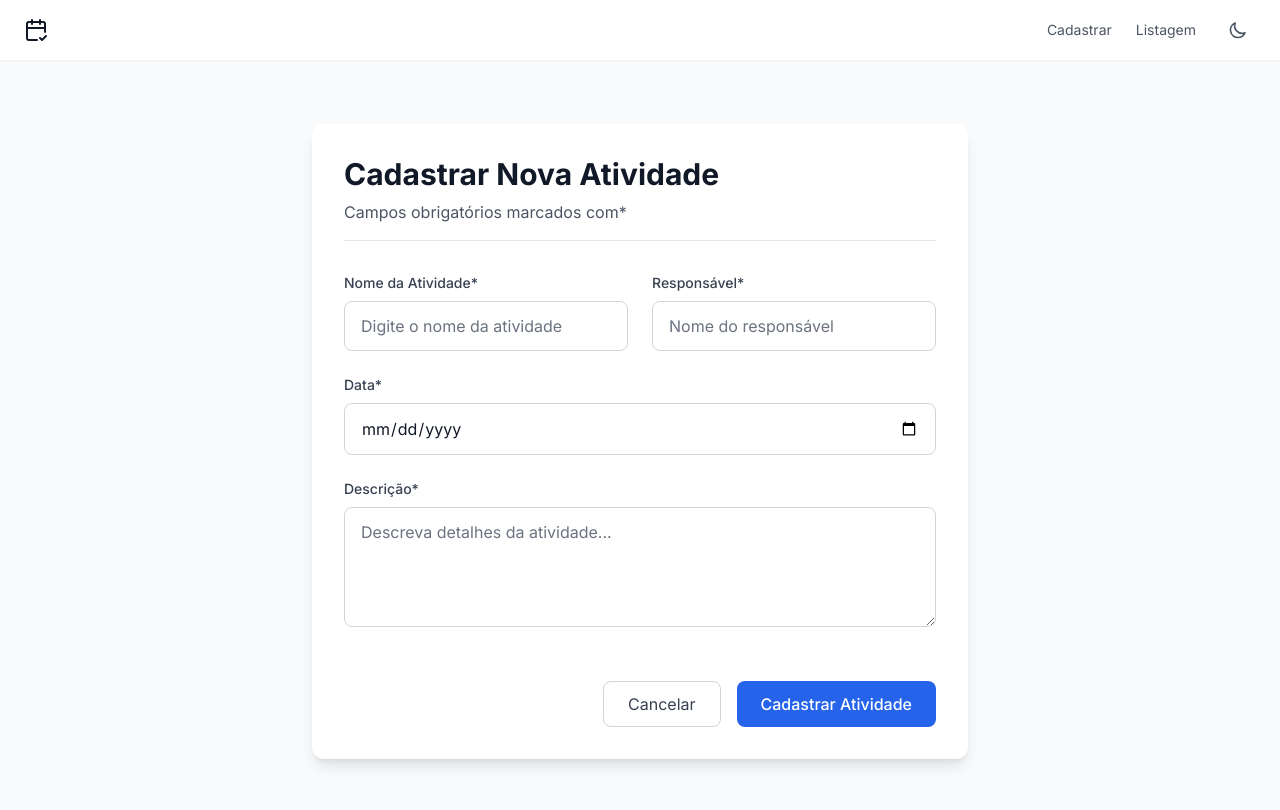
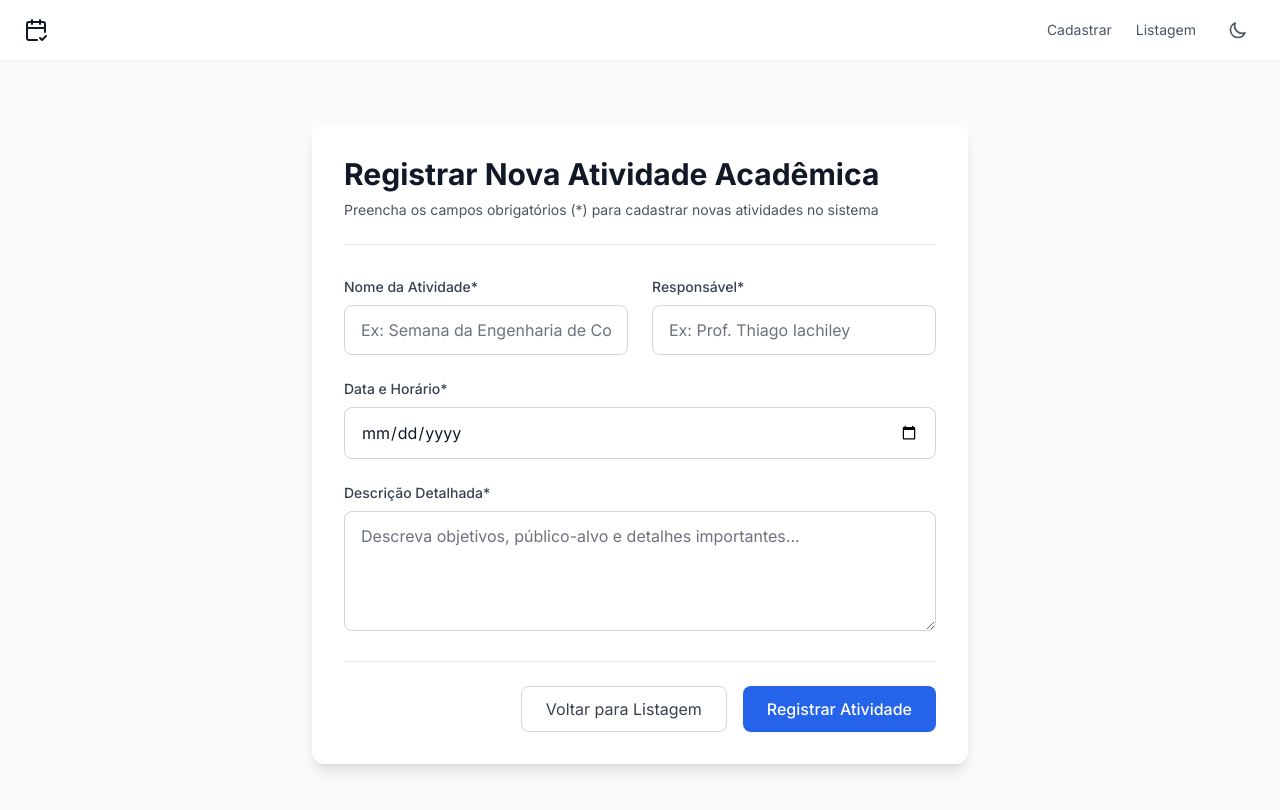
Before and after one commit to alanlimadev/tec-web-mini-projeto5, a Next.js app: page /cadastro in a window 1280 px wide. Shown: the top 810 px of the page. Built offline with nearby package versions, Linux system fonts and the light colour scheme.

Commit message:
feat: update CadastroPage form labels and error handling for improved user experience

```diff
--- a/src/app/cadastro/page.tsx
+++ b/src/app/cadastro/page.tsx
@@ -50,16 +50,17 @@ export default function CadastroPage() {
   return (
     <div className="min-h-screen bg-gray-50 dark:bg-gray-900 transition-colors duration-200 py-8 px-4 sm:px-6 lg:px-8">
       <div className="max-w-3xl mx-auto bg-white dark:bg-gray-800 rounded-xl shadow-lg dark:shadow-xl dark:shadow-gray-900/20 p-8 transition-all">
-        <div className="mb-8 border-b dark:border-gray-700 pb-4">
+        <header className="mb-8 space-y-2 border-b dark:border-gray-700 pb-6">
           <h1 className="text-3xl font-bold text-gray-900 dark:text-gray-100">
-            Cadastrar Nova Atividade
+            Registrar Nova Atividade Acadêmica
           </h1>
-          <p className="mt-2 text-gray-600 dark:text-gray-400">
-            Campos obrigatórios marcados com*
+          <p className="text-gray-600 dark:text-gray-400 text-sm">
+            Preencha os campos obrigatórios (*) para cadastrar novas atividades
+            no sistema
           </p>
-        </div>
+        </header>
 
-        <form onSubmit={handleSubmit} className="space-y-6">
+        <form onSubmit={handleSubmit(onSubmit)} className="space-y-6">
           <div className="grid grid-cols-1 gap-6 sm:grid-cols-2">
             <div>
               <label
@@ -68,18 +69,33 @@ export default function CadastroPage() {
               >
                 Nome da Atividade*
               </label>
+              <div className="relative">
                 <input
                   id="nome"
-                name="nome"
-                required
-                className="w-full px-4 py-3 border border-gray-300 dark:border-gray-600 rounded-lg
-                focus:ring-2 focus:ring-blue-500 focus:border-blue-500
+                  {...register('nome')}
+                  className={`w-full px-4 py-3 border rounded-lg
+                    focus:ring-2 focus:border-transparent
                     bg-white dark:bg-gray-700
                     text-gray-900 dark:text-gray-100
                     placeholder-gray-500 dark:placeholder-gray-400
-                transition-all"
-                placeholder="Digite o nome da atividade"
+                    transition-all ${
+                      errors.nome
+                        ? 'border-red-500 focus:ring-red-500'
+                        : 'border-gray-300 dark:border-gray-600 focus:ring-blue-500'
+                    }`}
+                  placeholder="Ex: Semana da Engenharia de Computação de Sobral"
                 />
+                {errors.nome && (
+                  <div className="absolute inset-y-0 right-3 flex items-center">
+                    <CircleAlert className="h-5 w-5 text-red-500" />
+                  </div>
+                )}
+              </div>
+              {errors.nome && (
+                <p className="mt-2 text-sm text-red-600 dark:text-red-400">
+                  {errors.nome.message}
+                </p>
+              )}
             </div>
 
             <div>
@@ -89,18 +105,33 @@ export default function CadastroPage() {
               >
                 Responsável*
               </label>
+              <div className="relative">
                 <input
                   id="responsavel"
-                name="responsavel"
-                required
-                className="w-full px-4 py-3 border border-gray-300 dark:border-gray-600 rounded-lg
-                focus:ring-2 focus:ring-blue-500 focus:border-blue-500
+                  {...register('responsavel')}
+                  className={`w-full px-4 py-3 border rounded-lg
+                    focus:ring-2 focus:border-transparent
                     bg-white dark:bg-gray-700
                     text-gray-900 dark:text-gray-100
                     placeholder-gray-500 dark:placeholder-gray-400
-                transition-all"
-                placeholder="Nome do responsável"
+                    transition-all ${
+                      errors.responsavel
+                        ? 'border-red-500 focus:ring-red-500'
+                        : 'border-gray-300 dark:border-gray-600 focus:ring-blue-500'
+                    }`}
+                  placeholder="Ex: Prof. Thiago Iachiley"
                 />
+                {errors.responsavel && (
+                  <div className="absolute inset-y-0 right-3 flex items-center">
+                    <CircleAlert className="h-5 w-5 text-red-500" />
+                  </div>
+                )}
+              </div>
+              {errors.responsavel && (
+                <p className="mt-2 text-sm text-red-600 dark:text-red-400">
+                  {errors.responsavel.message}
+                </p>
+              )}
             </div>
           </div>
 
@@ -109,19 +140,34 @@ export default function CadastroPage() {
               htmlFor="data"
               className="block text-sm font-medium text-gray-700 dark:text-gray-300 mb-2"
             >
-              Data*
+              Data e Horário*
             </label>
+            <div className="relative">
               <input
                 type="date"
                 id="data"
-              name="data"
-              required
-              className="w-full px-4 py-3 border border-gray-300 dark:border-gray-600 rounded-lg
-              focus:ring-2 focus:ring-blue-500 focus:border-blue-500
+                {...register('data')}
+                className={`w-full px-4 py-3 border rounded-lg
+                  focus:ring-2 focus:border-transparent
                   bg-white dark:bg-gray-700
                   text-gray-900 dark:text-gray-100
-              transition-all"
+                  transition-all ${
+                    errors.data
+                      ? 'border-red-500 focus:ring-red-500'
+                      : 'border-gray-300 dark:border-gray-600 focus:ring-blue-500'
+                  }`}
               />
+              {errors.data && (
+                <div className="absolute inset-y-0 right-3 flex items-center">
+                  <CircleAlert className="h-5 w-5 text-red-500" />
+                </div>
+              )}
+            </div>
+            {errors.data && (
+              <p className="mt-2 text-sm text-red-600 dark:text-red-400">
+                {errors.data.message}
+              </p>
+            )}
           </div>
 
           <div>
@@ -129,23 +175,38 @@ export default function CadastroPage() {
               htmlFor="descricao"
               className="block text-sm font-medium text-gray-700 dark:text-gray-300 mb-2"
             >
-              Descrição*
+              Descrição Detalhada*
             </label>
+            <div className="relative">
               <textarea
                 id="descricao"
-              name="descricao"
-              required
-              className="w-full px-4 py-3 border border-gray-300 dark:border-gray-600 rounded-lg
-              focus:ring-2 focus:ring-blue-500 focus:border-blue-500
+                {...register('descricao')}
+                className={`w-full px-4 py-3 border rounded-lg
+                  focus:ring-2 focus:border-transparent
                   bg-white dark:bg-gray-700
                   text-gray-900 dark:text-gray-100
                   placeholder-gray-500 dark:placeholder-gray-400
-              resize-y min-h-[120px] transition-all"
-              placeholder="Descreva detalhes da atividade..."
+                  resize-y min-h-[120px] transition-all ${
+                    errors.descricao
+                      ? 'border-red-500 focus:ring-red-500'
+                      : 'border-gray-300 dark:border-gray-600 focus:ring-blue-500'
+                  }`}
+                placeholder="Descreva objetivos, público-alvo e detalhes importantes..."
               />
+              {errors.descricao && (
+                <div className="absolute top-3 right-3">
+                  <CircleAlert className="h-5 w-5 text-red-500" />
+                </div>
+              )}
+            </div>
+            {errors.descricao && (
+              <p className="mt-2 text-sm text-red-600 dark:text-red-400">
+                {errors.descricao.message}
+              </p>
+            )}
           </div>
 
-          <div className="flex justify-end gap-4 pt-6">
+          <div className="flex justify-end gap-4 pt-6 border-t dark:border-gray-700">
             <button
               type="button"
               onClick={() => router.push('/listagem')}
@@ -155,7 +216,7 @@ export default function CadastroPage() {
                 rounded-lg hover:bg-gray-50 dark:hover:bg-gray-600
                 transition-colors"
             >
-              Cancelar
+              Voltar para Listagem
             </button>
             <button
               type="submit"
@@ -165,7 +226,7 @@ export default function CadastroPage() {
                 focus:ring-4 focus:ring-blue-200 dark:focus:ring-blue-900
                 transition-all"
             >
-              Cadastrar Atividade
+              Registrar Atividade
             </button>
           </div>
         </form>
```
Lines whose indentation alone changed are shown as unchanged.
